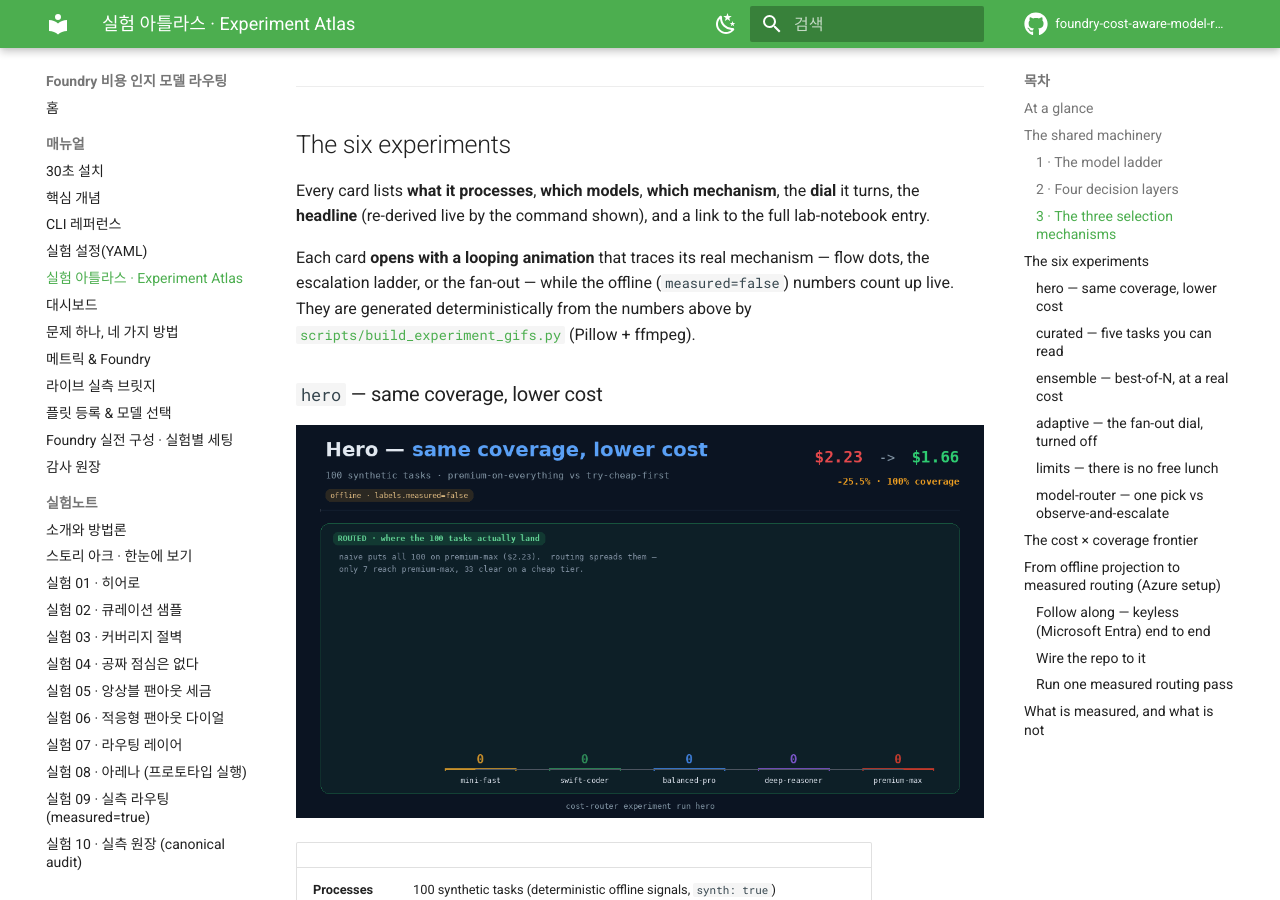
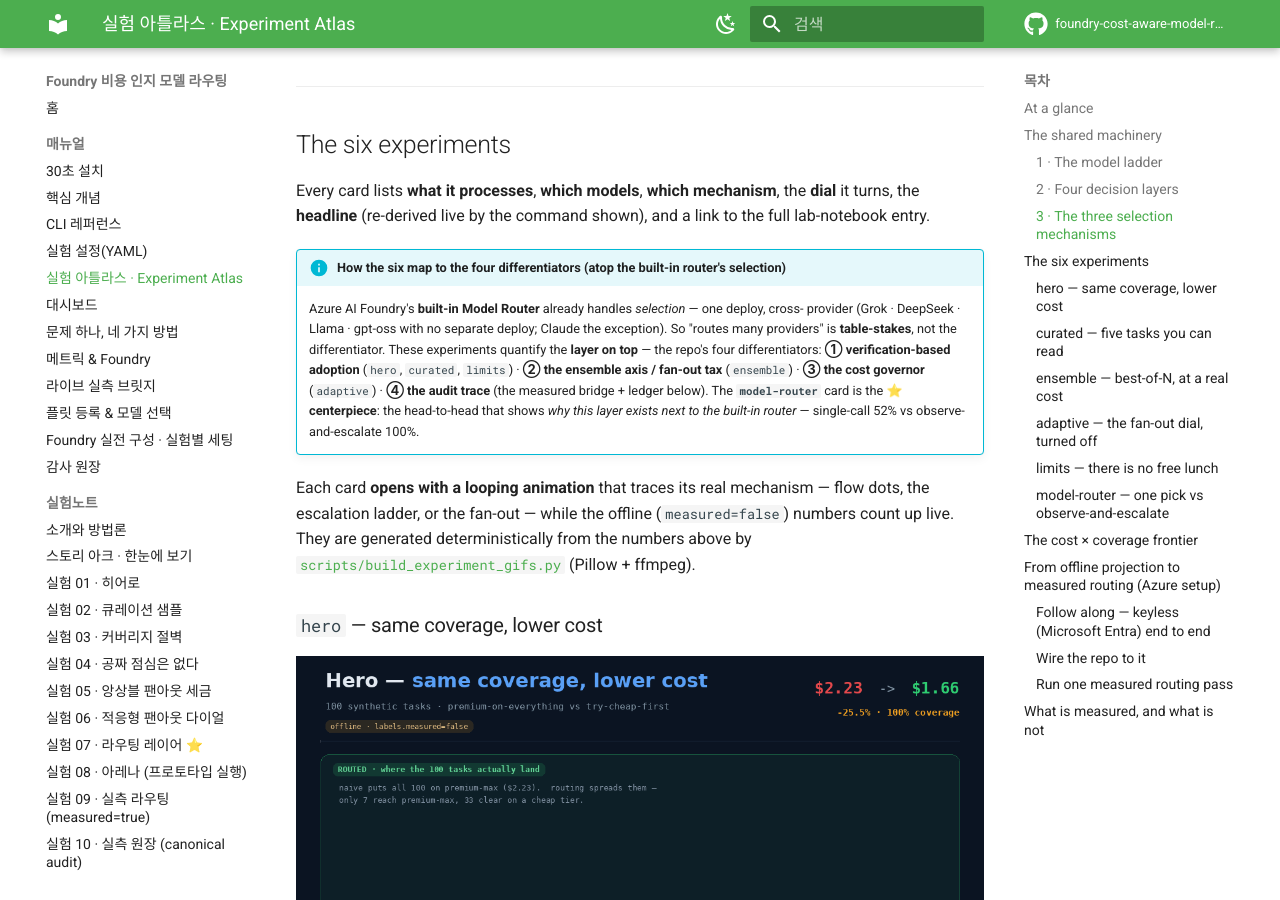
Before and after one commit to hyeonsangjeon/foundry-cost-aware-model-routing, an MkDocs documentation site: the page built from docs/manual/experiment-atlas.md, in a window 1280 px wide and 900 px high, scrolled down 2858 px. Built offline with MkDocs 1.6.1 and Material for MkDocs 9.7.7, drawn with Linux system fonts in a browser that asks for light colours; comment, search, counter and statistics services are not loaded; some of the changed text lies outside the part shown.

Commit message:
docs: elevate experiment 07 as centerpiece + badge the four differentiators
Emphasis/caption restructure (no nav reorder — the 01->08 arc is preserved so
each experiment still answers the previous one's question). Foreground the
complementary positioning and the repo's four differentiators at the entry
points, and mark experiment 07 (single-call vs observe-and-escalate) as the
centerpiece that justifies the layer atop the built-in Model Router:

- index.md: add a landing callout — 'a layer atop the built-in router', the
  four differentiators, and exp 07 as the head-to-head centerpiece.
- lab-notebook/index.md: badge the exp 07 list entry as the centerpiece.
- experiment-atlas.md: map the six tabs to the four differentiators and add a
  'Role: centerpiece' row to the model-router card.
- head-to-head.md: add a callout mapping the four methods to the differentiators
  (ensemble = fan-out tax; cost-aware router = observe-and-escalate).
- 07-model-router.md: add a top centerpiece banner ('why this asset exists next
  to the built-in router').
- mkdocs.yml: mark the exp 07 nav title with a centerpiece star.

Multi-provider routing is consistently named table-stakes; the four badged axes
(verification, ensemble, governor, audit) are all implemented (APIM kept out as
a future direction). Docs-only; mkdocs --strict clean, validate-local.sh PASSED.

Co-authored-by: Copilot <223556219+Copilot@users.noreply.github.com>

```diff
--- a/docs/manual/experiment-atlas.md
+++ b/docs/manual/experiment-atlas.md
@@ -100,6 +100,16 @@ Only **layer 3 (SELECT)** changes shape between experiments. There are exactly *
 
 Every card lists **what it processes**, **which models**, **which mechanism**, the **dial** it turns,
 the **headline** (re-derived live by the command shown), and a link to the full lab-notebook entry.
+
+!!! info "How the six map to the four differentiators (atop the built-in router's selection)"
+    Azure AI Foundry's **built-in Model Router** already handles *selection* — one deploy, cross-
+    provider (Grok · DeepSeek · Llama · gpt-oss with no separate deploy; Claude the exception). So
+    "routes many providers" is **table-stakes**, not the differentiator. These experiments quantify
+    the **layer on top** — the repo's four differentiators: **① verification-based adoption**
+    (`hero`, `curated`, `limits`) · **② the ensemble axis / fan-out tax** (`ensemble`) ·
+    **③ the cost governor** (`adaptive`) · **④ the audit trace** (the measured bridge + ledger
+    below). The **`model-router`** card is the **⭐ centerpiece**: the head-to-head that shows *why
+    this layer exists next to the built-in router* — single-call 52% vs observe-and-escalate 100%.
 
 Each card **opens with a looping animation** that traces its real mechanism — flow dots, the
 escalation ladder, or the fan-out — while the offline (`measured=false`) numbers count up live.
@@ -221,6 +231,7 @@ on hard work.
 
 | | |
 | --- | --- |
+| **Role** | ⭐ **Centerpiece** — the direct contrast that justifies the layer atop the built-in router |
 | **Processes** | 100 synthetic tasks |
 | **Models** | full ladder per class |
 | **Mechanism** | **Single-call** arm compared against the escalating **mix** |
--- a/mkdocs.yml
+++ b/mkdocs.yml
@@ -64,7 +64,7 @@ nav:
       - "실험 04 · 공짜 점심은 없다": lab-notebook/04-no-free-lunch.md
       - "실험 05 · 앙상블 팬아웃 세금": lab-notebook/05-ensemble-fanout.md
       - "실험 06 · 적응형 팬아웃 다이얼": lab-notebook/06-fanout-dial.md
-      - "실험 07 · 라우팅 레이어": lab-notebook/07-model-router.md
+      - "실험 07 · 라우팅 레이어 ⭐": lab-notebook/07-model-router.md
       - "실험 08 · 아레나 (프로토타입 실행)": lab-notebook/08-arena.md
       - "실험 09 · 실측 라우팅 (measured=true)": lab-notebook/09-live-routing-proof.md
       - "실험 10 · 실측 원장 (canonical audit)": lab-notebook/10-measured-ledger.md
```
Also changed, not shown: docs/index.md (+8 -0 lines), docs/lab-notebook/07-model-router.md (+6 -0 lines), docs/lab-notebook/index.md (+1 -1 lines), docs/manual/head-to-head.md (+8 -0 lines).
